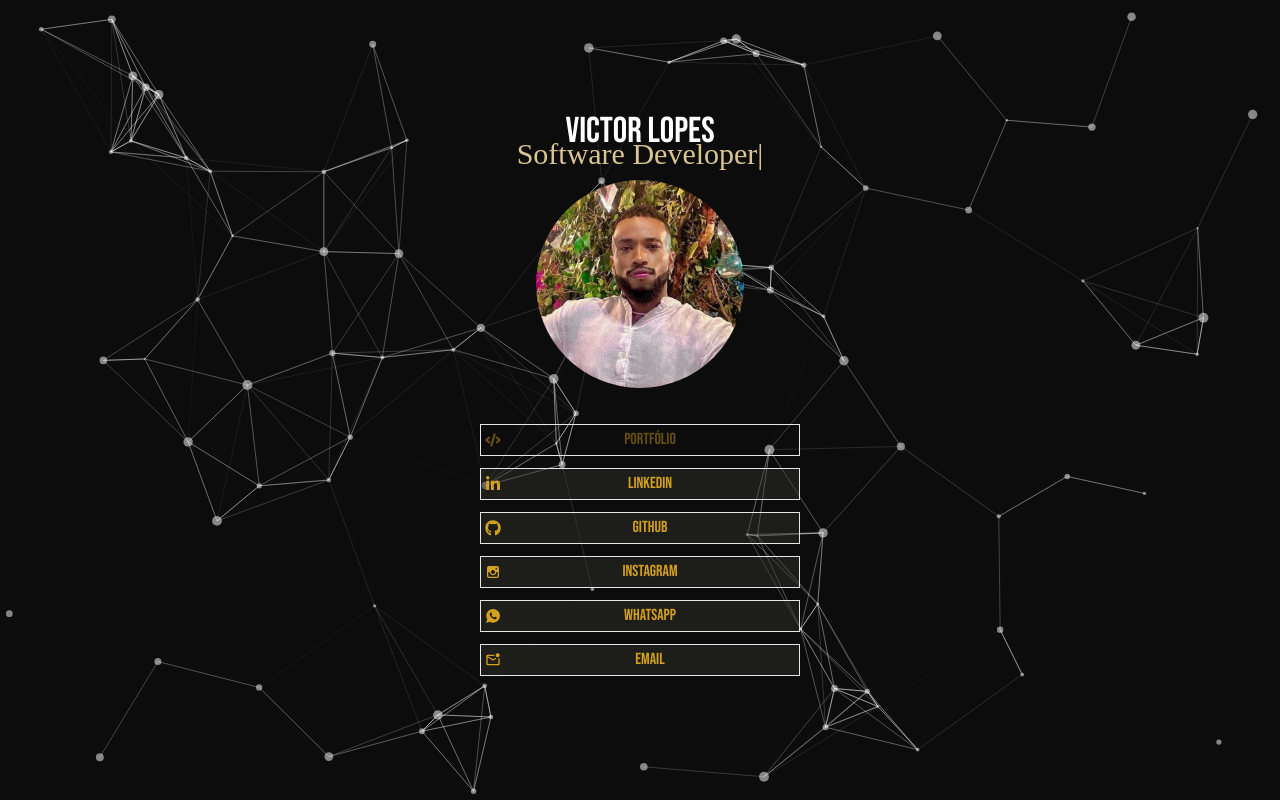
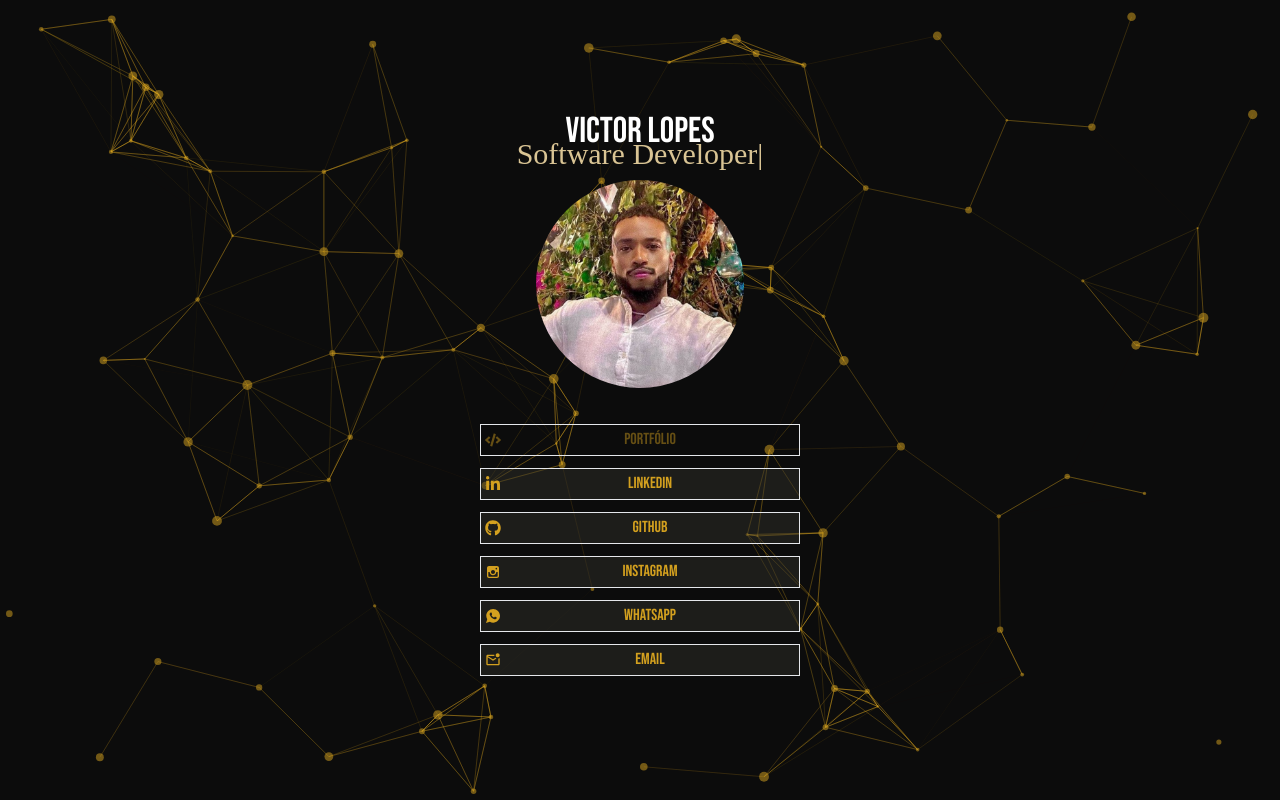
Before and after one commit to VictorLopesz/linktree, a Next.js app: page / in a window 1280 px wide. Built offline with nearby package versions, Linux system fonts and the light colour scheme; a web font is replaced by a local one.

Commit message:
Atualizar o index.tsx

```diff
--- a/src/app/components/ParticlesContainer/index.tsx
+++ b/src/app/components/ParticlesContainer/index.tsx
@@ -49,10 +49,10 @@ const ParticlesContainer = () => {
                 },
                 particles: {
                     color: {
-                        value: '#fff',
+                        value: '#daa520',
                     },
                     links: {
-                        color: '#fff',
+                        color: '#daa520',
                         distance: 150,
                         enable: true,
                         opacity: 0.5,
```
